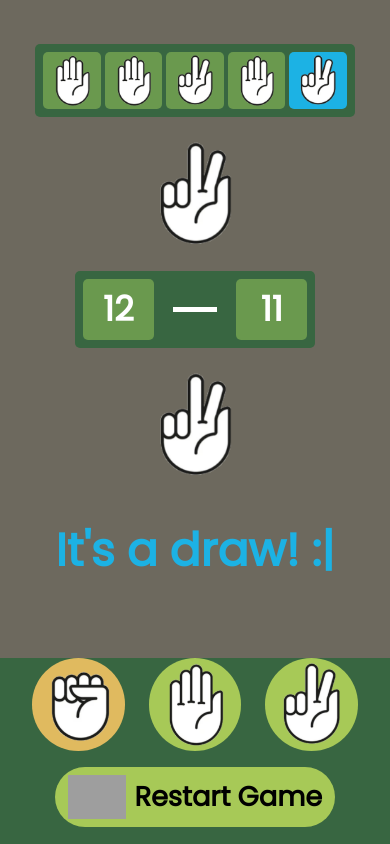
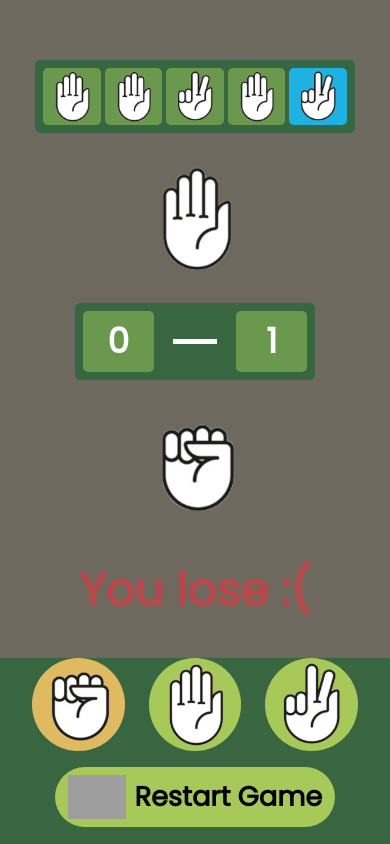
Before and after one commit to valenvirzi/rock-paper-scissors, a plain HTML site: page index.html in a window 390 px wide. Both pictures are taken after a click on the button 78 px from the left and 704 px from the top of the page. Drawn offline with Linux system fonts and the light colour scheme; grey boxes are pictures that could not be loaded.

Commit message:
almost finished

```diff
--- a/index.html
+++ b/index.html
@@ -25,7 +25,7 @@
         </button>
     </header>
     <main class="main">
-        <div class="main__latestContainer">
+        <div class="main__latestContainer" id="containerLatestChoices">
             <div class="main__latestContainer-div">
                 <img class="latestContainer-div__img" src="img/paper.png" alt="">
             </div>
@@ -43,35 +43,35 @@
             </div>
         </div>
         <div class="main__currentPick-div">
-            <img class="currentPick-div__img" id="currentPickPC" src="img/scissors.png" alt="Current Pick">
+            <img class="currentPick-div__img" id="currentPickPC" src="" alt="Current Pick">
         </div>
         <section class="main__scoreboard">
             <div class="scoreboard__display">
-                <p class="scoreboard__display__counter" id="scoreUser">12</p>
+                <p class="scoreboard__display__counter" id="scoreUser">0</p>
             </div>
             <hr class="scoreboard__divider">
             </hr>
             <div class="scoreboard__display">
-                <p class="scoreboard__display__counter" id="scorePC">11</p>
+                <p class="scoreboard__display__counter" id="scorePC">0</p>
             </div>
         </section>
         <div class="main__currentPick-div">
-            <img class="currentPick-div__img" id="currentPickUser" src="img/scissors.png" alt="Current Pick">
+            <img class="currentPick-div__img" id="currentPickUser" src="" alt="Current Pick">
         </div>
     </main>
     <div class="resultDiv">
-        <h2 class="resultDiv__h2 draw" id="roundOutcome">It's a draw! :|</h2>
+        <h2 class="resultDiv__h2 draw" id="roundOutcome"></h2>
     </div>
     <footer class="footer">
         <div class="footer__buttonsDiv">
             <button class="footer__buttonsDiv__btn" id="btnRock" type="button">
-                <img class="buttonsDiv__btn__img" src="img/rock.png" alt="Rock">
+                <img class="buttonsDiv__btn__img" id="Rock" src="img/rock.png" alt="Rock">
             </button>
             <button class="footer__buttonsDiv__btn" id="btnPaper" type="button">
-                <img class="buttonsDiv__btn__img" src="img/paper.png" alt="Paper">
+                <img class="buttonsDiv__btn__img" id="Paper" src="img/paper.png" alt="Paper">
             </button>
             <button class="footer__buttonsDiv__btn" id="btnScissors" type="button">
-                <img class="buttonsDiv__btn__img" src="img/scissors.png" alt="Scisssors">
+                <img class="buttonsDiv__btn__img" id="Scissors" src="img/scissors.png" alt="Scisssors">
             </button>
         </div>
         <button class="resetBtn" id="btnRestart" type="button">
--- a/main.js
+++ b/main.js
@@ -10,14 +10,131 @@
 // Habrá también una tabla que muestre las últimas 5 elecciones hechas por el contrincante
 // Además existirá un botón que al oprimirlo reiniciará la partida actual, es decir: Puntajes, Elecciones actuales (de cada participante), Texto con resultado de la Ronda & Tabla de Últimas elecciones tomadas por el contrincante
 
+const containerLatestChoices = document.getElementById(
+  "containerLatestChoices"
+);
+const currentPickPC = document.getElementById("currentPickPC");
+const currentPickUser = document.getElementById("currentPickUser");
+const scoreUser = document.getElementById("scoreUser");
+const scorePC = document.getElementById("scorePC");
+const roundOutcome = document.getElementById("roundOutcome");
+const btnRock = document.getElementById("btnRock");
+const btnPaper = document.getElementById("btnPaper");
+const btnScissors = document.getElementById("btnScissors");
+const btnRestart = document.getElementById("btnRestart");
+let userScore = 0;
+let PCScore = 0;
+
+function displayPick(choice, element) {
+  switch (choice) {
+    case "Rock":
+      element.setAttribute("src", "img/rock.png");
+      break;
+    case "Paper":
+      element.setAttribute("src", "img/paper.png");
+      break;
+    case "Scissors":
+      element.setAttribute("src", "img/scissors.png");
+      break;
+    default:
+      element.setAttribute(
+        "src",
+        "https://www.svgrepo.com/show/458579/cancel.svg"
+      );
+  }
+}
+
+function makeChoiceUser(e) {
+  let choiceUser;
+  switch (e.target.id) {
+    case "Rock":
+      choiceUser = "Rock";
+      break;
+    case "Paper":
+      choiceUser = "Paper";
+      break;
+    case "Scissors":
+      choiceUser = "Scissors";
+      break;
+    default:
+      choiceUser = "";
+  }
+  return choiceUser;
+}
+
 function makeChoicePC() {
-  let choice = Math.random();
-  if (choice < 0.33) {
-    choice = "Rock";
-  } else if (choice > 0.66) {
-    choice = "Paper";
+  let choicePC = Math.random();
+  if (choicePC < 0.33) {
+    choicePC = "Rock";
+  } else if (choicePC > 0.66) {
+    choicePC = "Paper";
   } else {
-    choice = "Scissors";
+    choicePC = "Scissors";
   }
-  return choice;
+  return choicePC;
 }
+
+function getOutcome(choiceUser, choicePC) {
+  if (choiceUser == choicePC) {
+    roundOutcome.textContent = "It's a draw :|";
+    roundOutcome.classList.remove("won", "lost");
+    roundOutcome.classList.add("draw");
+  } else if (
+    (choiceUser == "Rock" && choicePC == "Paper") ||
+    (choiceUser == "Paper" && choicePC == "Scissors") ||
+    (choiceUser == "Scissors" && choicePC == "Rock")
+  ) {
+    roundOutcome.textContent = "You lose :(";
+    roundOutcome.classList.remove("won", "draw");
+    roundOutcome.classList.add("lost");
+    ++PCScore;
+    scorePC.textContent = PCScore;
+  } else if (
+    (choicePC == "Rock" && choiceUser == "Paper") ||
+    (choicePC == "Paper" && choiceUser == "Scissors") ||
+    (choicePC == "Scissors" && choiceUser == "Rock")
+  ) {
+    roundOutcome.textContent = "You win :)";
+    roundOutcome.classList.remove("draw", "lost");
+    roundOutcome.classList.add("won");
+    ++userScore;
+    scoreUser.textContent = userScore;
+  }
+}
+
+function restartGame() {
+  displayPick(undefined, currentPickPC);
+  displayPick(undefined, currentPickUser);
+  userScore = 0;
+  PCScore = 0;
+  scoreUser.textContent = userScore;
+  scorePC.textContent = PCScore;
+}
+
+btnRock.addEventListener("pointerdown", (e) => {
+  let userChoice = makeChoiceUser(e);
+  let PCChoice = makeChoicePC();
+  displayPick(PCChoice, currentPickPC);
+  displayPick(userChoice, currentPickUser);
+  getOutcome(userChoice, PCChoice);
+});
+btnPaper.addEventListener("pointerdown", (e) => {
+  let userChoice = makeChoiceUser(e);
+  let PCChoice = makeChoicePC();
+  displayPick(PCChoice, currentPickPC);
+  displayPick(userChoice, currentPickUser);
+  getOutcome(userChoice, PCChoice);
+});
+btnScissors.addEventListener("pointerdown", (e) => {
+  let userChoice = makeChoiceUser(e);
+  let PCChoice = makeChoicePC();
+  displayPick(PCChoice, currentPickPC);
+  displayPick(userChoice, currentPickUser);
+  getOutcome(userChoice, PCChoice);
+});
+btnRestart.addEventListener("pointerdown", (e) => {
+  restartGame();
+});
+document.addEventListener("DOMContentLoaded", (e) => {
+  restartGame();
+});
--- a/style.css
+++ b/style.css
@@ -230,15 +230,30 @@ button {
 }
 
 @media only screen and (min-width: 1100px) {
+  .main__currentPick-div {
+    .currentPick-div__img {
+      max-width: clamp(4rem, 35vw, 10rem);
+    }
+  }
   .resultDiv {
     position: absolute;
     top: 45%;
     right: 5%;
   }
+  .resetBtn {
+    .resetBtn__img {
+      width: clamp(2rem, 15vh, 3rem);
+    }
+    .resetBtn__p {
+      font-size: 1.5rem;
+      font-weight: 600;
+    }
+  }
   .footer {
     width: 20vw;
     height: 100%;
     max-height: 100vh;
+    padding: 0 1rem 1.5rem 1rem;
     left: 0;
     justify-content: space-around;
     row-gap: 2rem;
@@ -257,7 +272,7 @@ button {
 }
 @media only screen and (max-width: 1099px) {
   .main {
-    padding-top: 1.5rem;
+    margin-top: 2.5rem;
     min-height: 55vh;
   }
   .main__currentPick-div {
```
